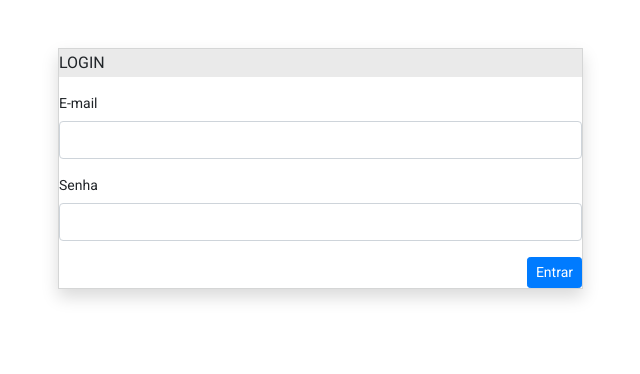
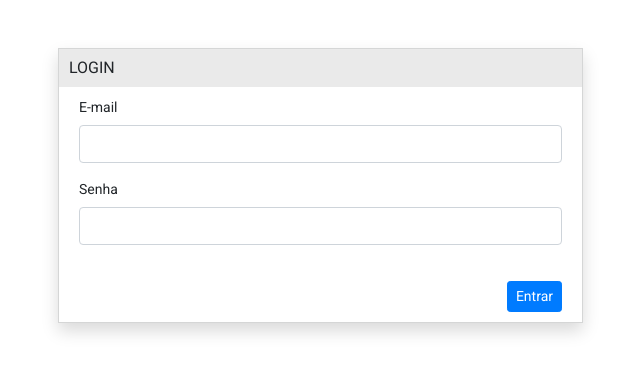
Before and after one commit to felipegueller/angular-2-loiane, an Angular app in the folder 07-rotas/: page /login in a window 1280 px wide. Shown: the top 374 px of the page, without its empty margins (42-682 px from the left). Built offline with nearby package versions, Linux system fonts and the light colour scheme.

Commit message:
refactor: refacotoring the box layout

```diff
--- a/07-rotas/src/styles.css
+++ b/07-rotas/src/styles.css
@@ -8,11 +8,13 @@ body { margin: 0; font-family: Roboto, "Helvetica Neue", sans-serif; }
 }
 
 .box-title {
+  margin: 0 !important;
   text-transform: uppercase;
 }
 
 .box-header {
   background-color: #eaeaea;
+  padding: 5px 10px;
 }
 
 .shadow {
@@ -28,3 +30,8 @@ body { margin: 0; font-family: Roboto, "Helvetica Neue", sans-serif; }
 .box-footer > button {
   margin-left: 5px;
 }
+
+.box-body,
+.box-footer {
+  padding: 10px 20px;
+}
```
